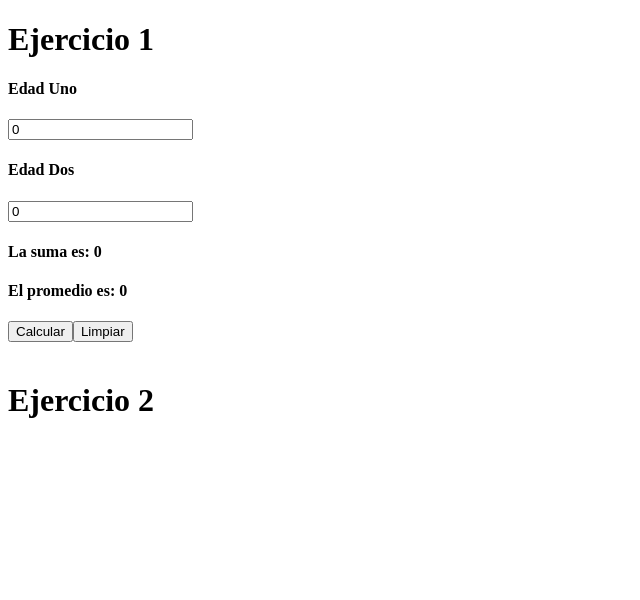
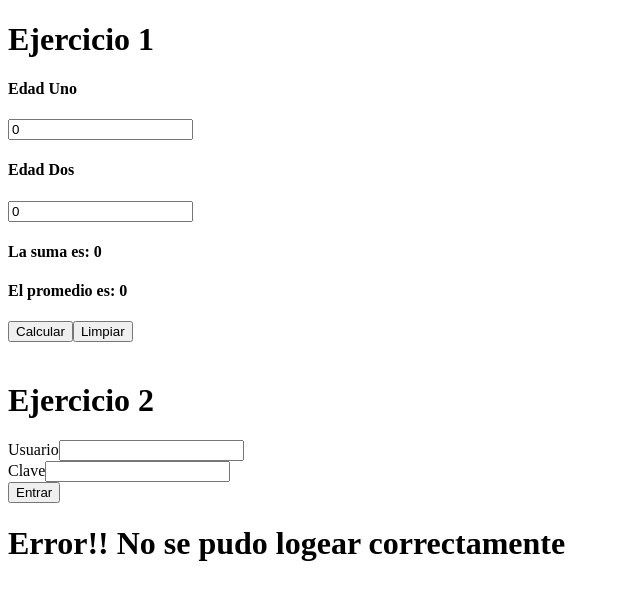
Before and after one commit to RondonLeonR/herokuPractica, an Angular app: page / in a window 1280 px wide. Shown: the top 600 px of the page, without its empty margins (0-640 px from the left). Built offline with nearby package versions, Linux system fonts and the light colour scheme.

Commit message:
Ejercicio 2

```diff
--- a/src/app/app.component.html
+++ b/src/app/app.component.html
@@ -17,6 +17,10 @@
 <br>
 <h1>Ejercicio 2</h1>
 
+<app-login></app-login>
+
+
+
 <router-outlet>
 
 </router-outlet>
--- a/src/app/componentes/bienvenido/bienvenido.component.html
+++ b/src/app/componentes/bienvenido/bienvenido.component.html
@@ -1 +1 @@
-<p>bienvenido works!</p>
+<h1>Bienvenido!!</h1>
--- a/src/app/componentes/error/error.component.html
+++ b/src/app/componentes/error/error.component.html
@@ -1 +1 @@
-<p>error works!</p>
+<h1>Error!! No se pudo logear correctamente</h1>
--- a/src/app/componentes/login/login.component.html
+++ b/src/app/componentes/login/login.component.html
@@ -1 +1,18 @@
-<p>login works!</p>
+
+<label>Usuario</label>
+<input type="text" [(ngModel)] = "usuarioAux">
+<br>
+<label>Clave</label>
+<input type="text" [(ngModel)] = "claveAux">
+<br>
+<button (click)="Login()">Entrar</button>
+
+
+
+<p *ngIf = "flag">
+    <app-bienvenido></app-bienvenido>
+</p>
+
+<p *ngIf = "!flag">
+    <app-error></app-error>
+</p>
--- a/src/app/componentes/login/login.component.ts
+++ b/src/app/componentes/login/login.component.ts
@@ -1,4 +1,4 @@
-import { Component, OnInit } from '@angular/core';
+import { Component, Input,OnInit } from '@angular/core';
 
 @Component({
   selector: 'app-login',
@@ -6,10 +6,27 @@ import { Component, OnInit } from '@angular/core';
   styleUrls: ['./login.component.css']
 })
 export class LoginComponent implements OnInit {
+  //@Input() usuario : string;
+  //@Input() clave : string;
+  public usuario = "juan";
+  public clave = "123";
+  public usuarioAux :string;
+  public claveAux :string;
+  public flag = "";
 
-  constructor() { }
+  constructor() {
+  }
 
   ngOnInit(): void {
   }
 
+
+  Login()
+  {
+    if(this.usuario == this.usuarioAux && this.clave == this.claveAux)
+    {
+      window.alert("Se pudo conectar");
+      this.flag = "algo";
+    }
+  }
 }
```
